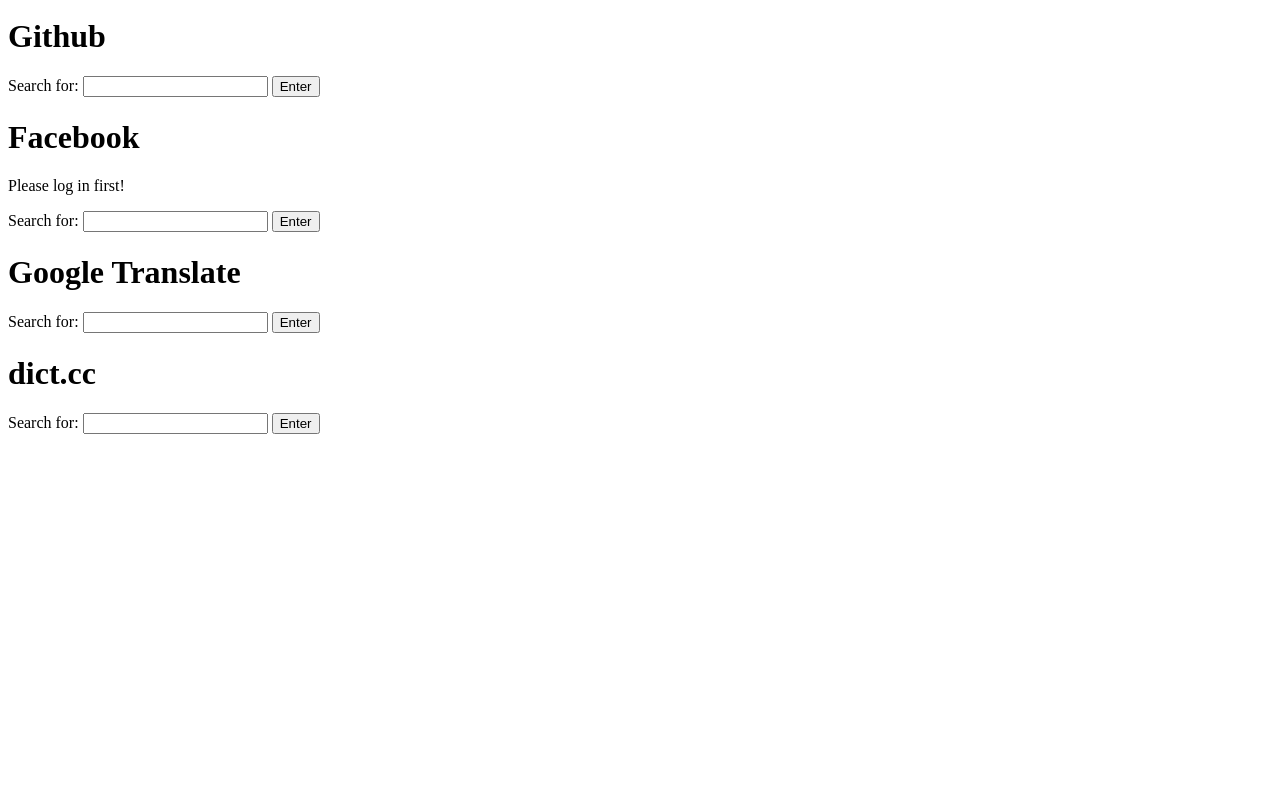
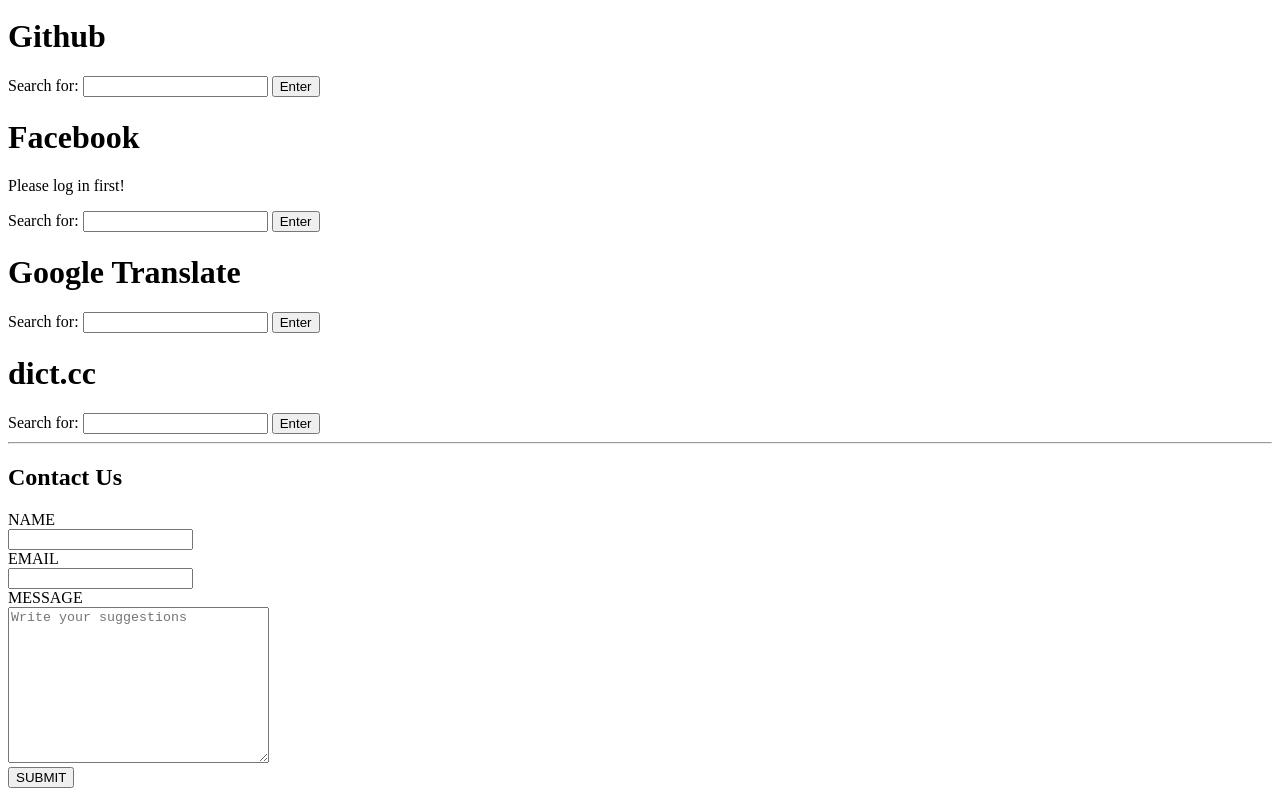
Before and after one commit to fabihsuan/search-engine, a plain HTML site: page index.html in a window 1280 px wide. Shown: the part 407-1203 px from the top of the page. Before the commit the page ends 849 px from the top, so only its background shows below. Drawn offline with Linux system fonts and the light colour scheme.

Commit message:
add Contact from user

```diff
--- a/index.html
+++ b/index.html
@@ -62,4 +62,33 @@
       <button>Enter</button>
     </form>
   </body>
+  <hr />
+  <footer>
+    <h2>Contact Us</h2>
+    <form action="/contact">
+      <div>
+        <label for="username">NAME</label>
+        <br />
+        <input type="text" name="username" id="username" required />
+      </div>
+      <div>
+        <label for="email">EMAIL</label>
+        <br />
+        <input type="email" name="email" id="email" required />
+      </div>
+      <div>
+        <label for="message">MESSAGE</label>
+        <br />
+        <textarea
+          name="message"
+          id="message"
+          cols="30"
+          rows="10"
+          placeholder="Write your suggestions"
+          required
+        ></textarea>
+      </div>
+      <button>SUBMIT</button>
+    </form>
+  </footer>
 </html>
```
